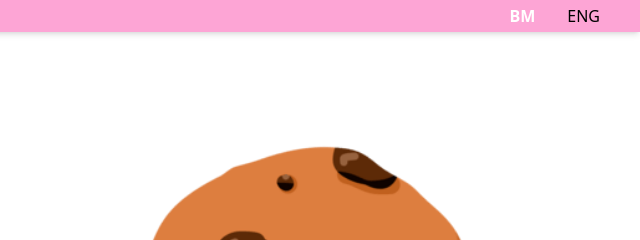
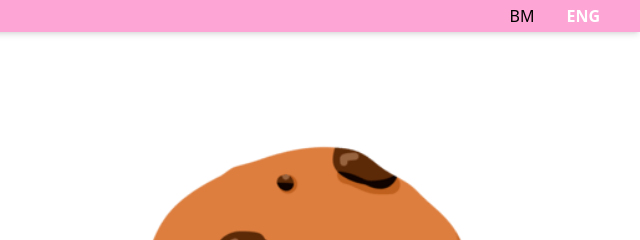
Before and after one commit to Liyana04/biskut-yaya, a website: page eng.html in a window 1280 px wide. Shown: the top 240 px of the page, 640-1280 px from the left. Drawn offline with Linux system fonts and the light colour scheme.

Commit message:
update tailwindcss

```diff
--- a/eng.html
+++ b/eng.html
@@ -16,8 +16,8 @@
     </div>
     <nav>
       <ul class="flex gap-4">
-        <li><a href="index.html" class="p-2 text-white font-bold">BM</a></li>
-        <li><a href="eng.html" class="p-2  transition">ENG</a></li>
+        <li><a href="index.html" class="p-2 transition">BM</a></li>
+        <li><a href="eng.html" class="p-2 text-white font-bold">ENG</a></li>
       </ul>
     </nav>
   </header>
```
